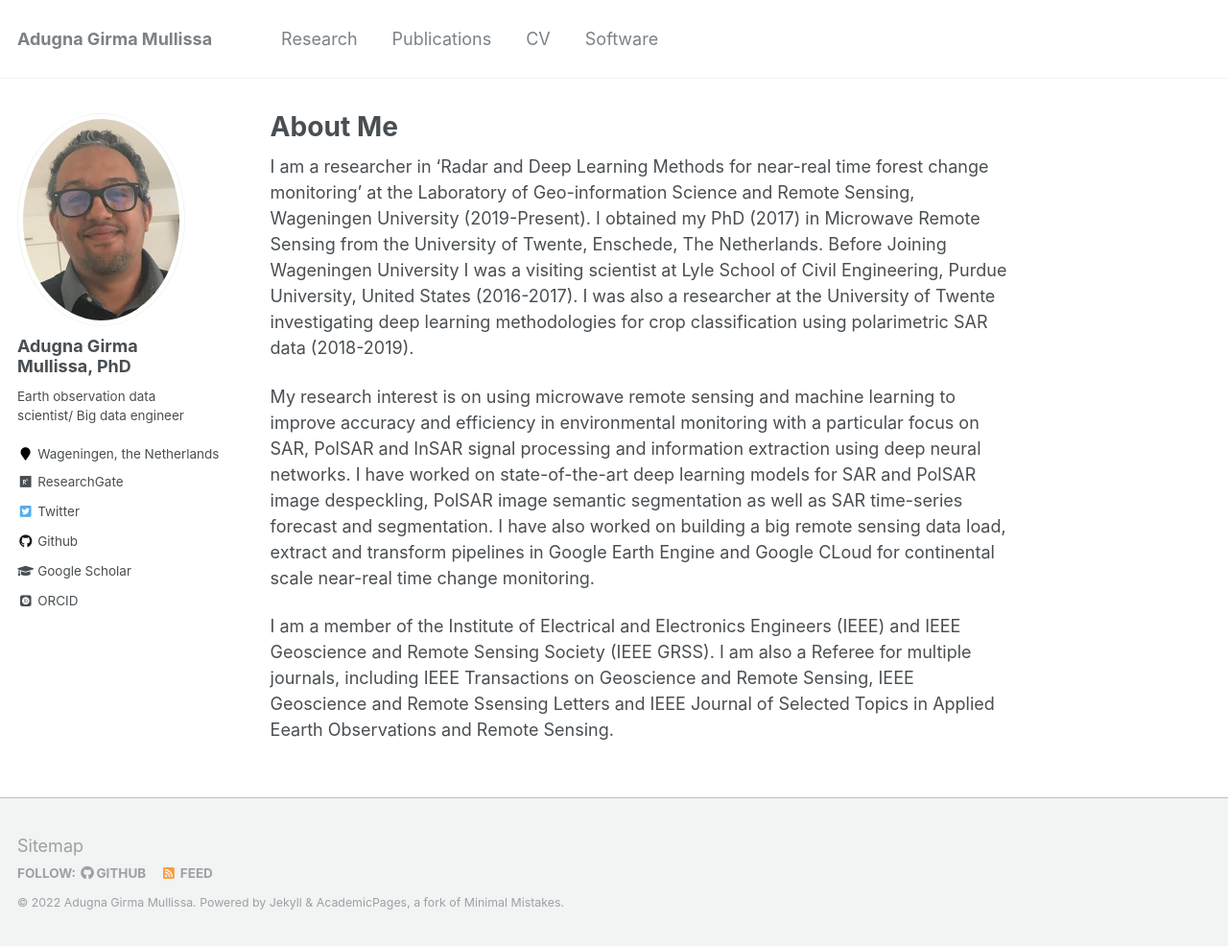
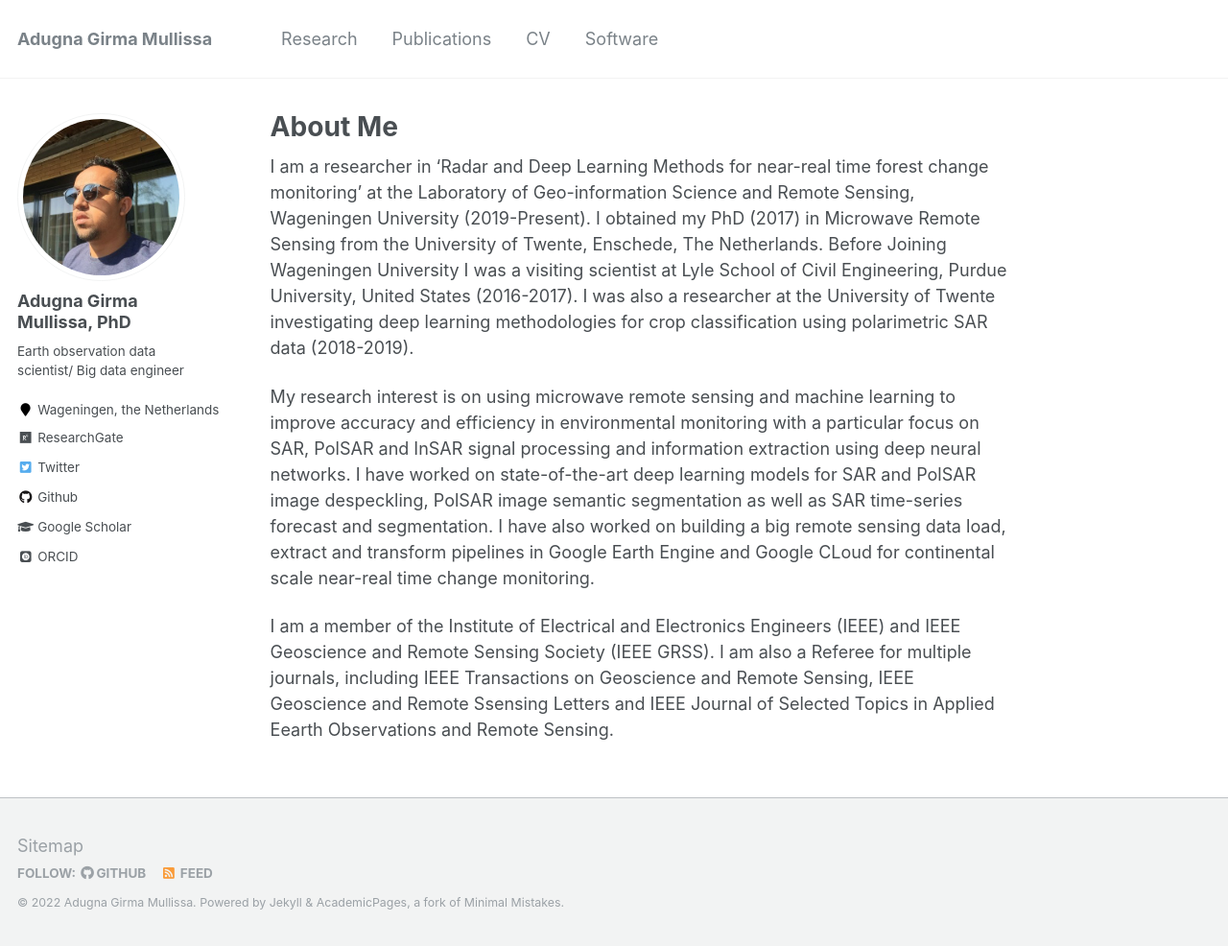
Before and after one commit to adugnag/adugnag.github.io, a Jekyll site: the page built from _pages/about.md, in a window 1280 px wide and 986 px high. Shown: the whole window at 96% size. Built offline with Jekyll 4.4.1, drawn with Linux system fonts in a browser that asks for light colours; some web fonts are replaced.

Commit message:
Update _config.yml

```diff
--- a/_config.yml
+++ b/_config.yml
@@ -81,7 +81,7 @@ analytics:
 # Site Author
 author:
   name             : "Adugna Girma Mullissa, PhD"
-  avatar           : "personal_photo.jpg"
+  avatar           : "Mullissa.jpg"
   bio              : "Earth observation data scientist/ Big data engineer"
   location         : "Wageningen, the Netherlands"
   employer         :
```
